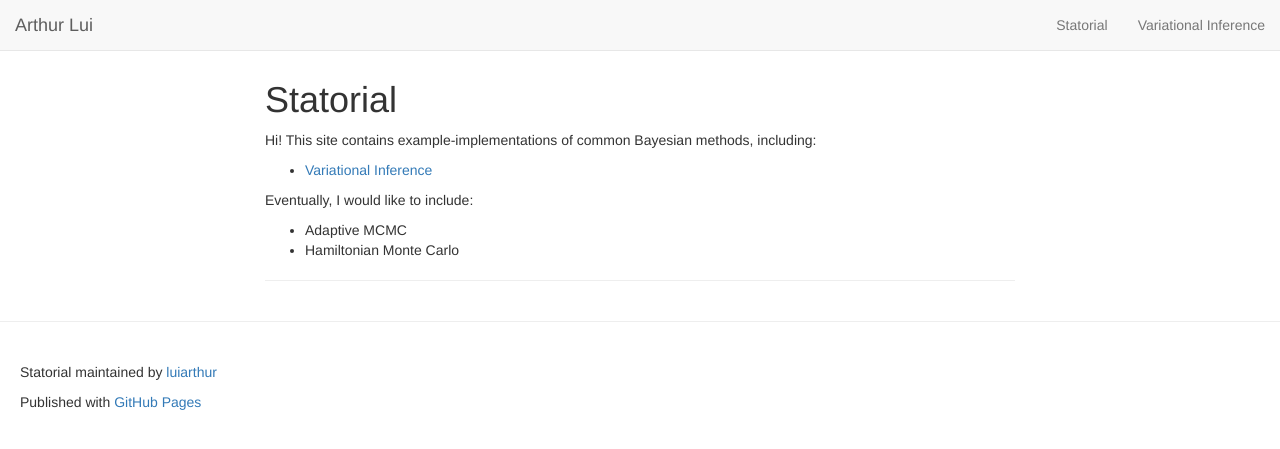
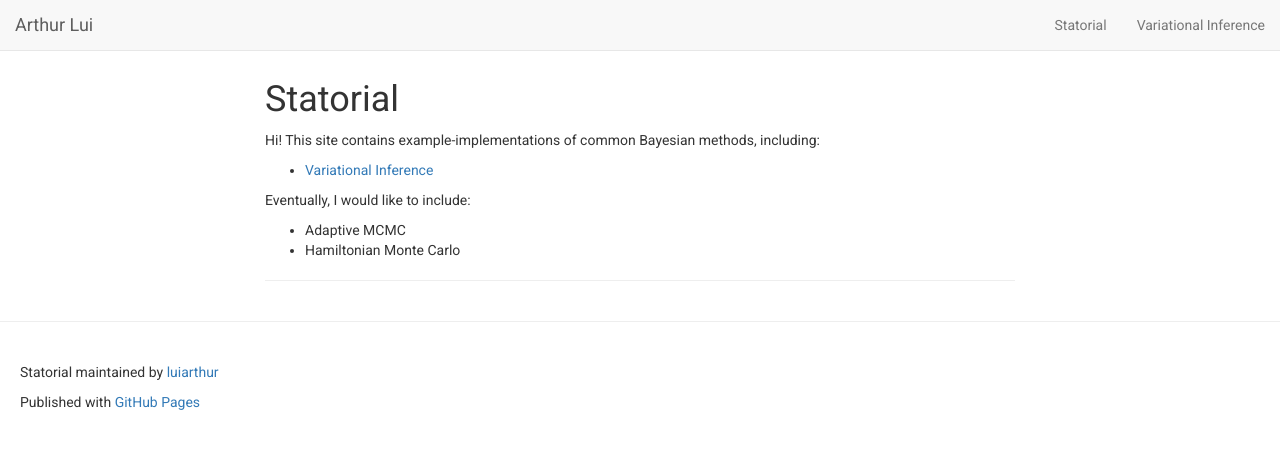
Before and after one commit to luiarthur/statorial, a Jekyll site: the page built from docs/README.md, in a window 1280 px wide. Shown: the top 449 px of the page. Built offline with Jekyll 4.4.1, drawn with Linux system fonts in a browser that asks for light colours; our own code applies the rules of GitHub Pages for plain Markdown files; comment, search, counter and statistics services are not loaded.

Commit message:
use roboto font

```diff
--- a/docs/_includes/head.html
+++ b/docs/_includes/head.html
@@ -17,6 +17,8 @@
 
     <link rel="canonical" href="{{ page.url | replace:'index.html','' | prepend: site.baseurl | prepend: site.url }}">
 
+    <!--ROBOTO google font-->
+    <link rel="stylesheet" href="https://fonts.googleapis.com/css?family=Roboto">
 
     <!-- Bootstrap Core CSS -->
     <link rel="stylesheet" href="{{ "/assets/css/bootstrap.min.css" | prepend: site.baseurl }}">
--- a/docs/assets/css/my-styles.css
+++ b/docs/assets/css/my-styles.css
@@ -1,3 +1,6 @@
+body {
+  font-family: 'Roboto', sans-serif;
+}
 div#footer_wrap {
   padding: 20px;
 }
```
